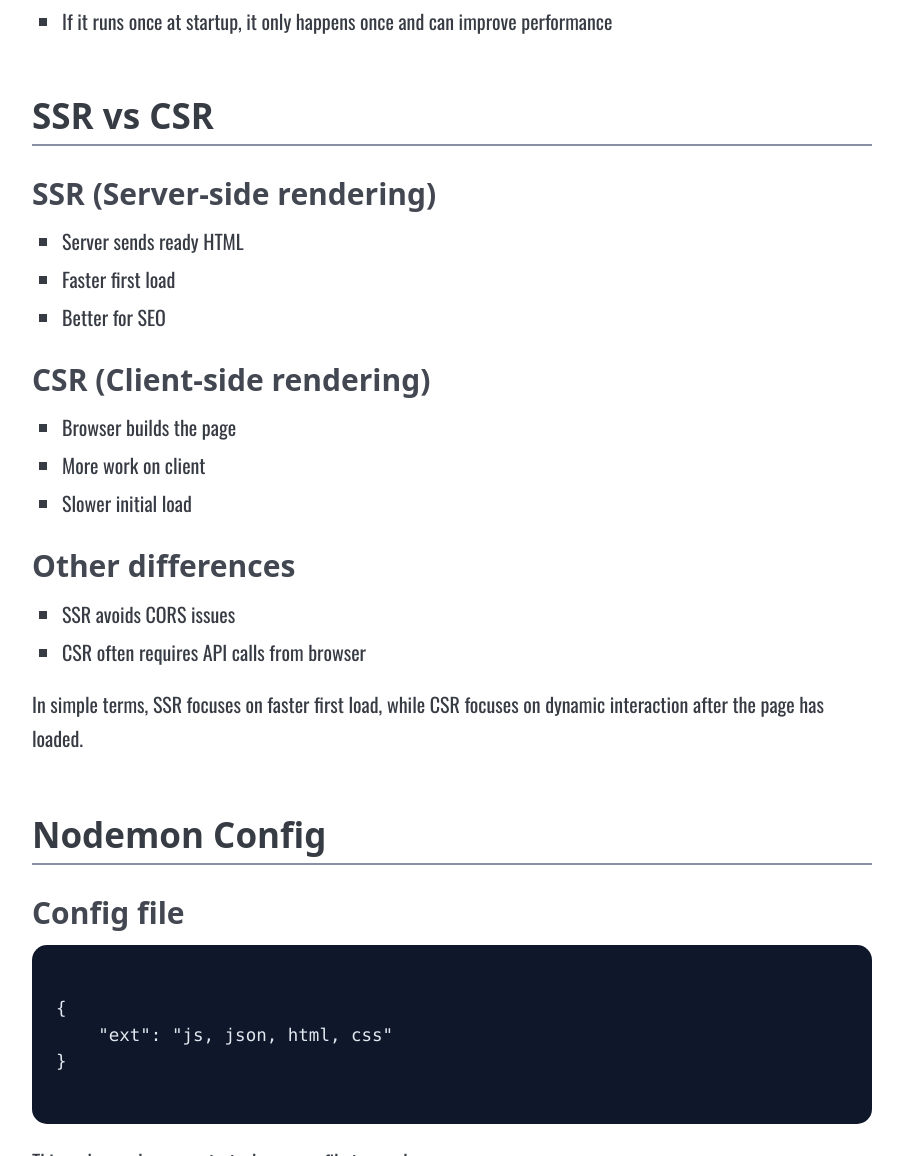
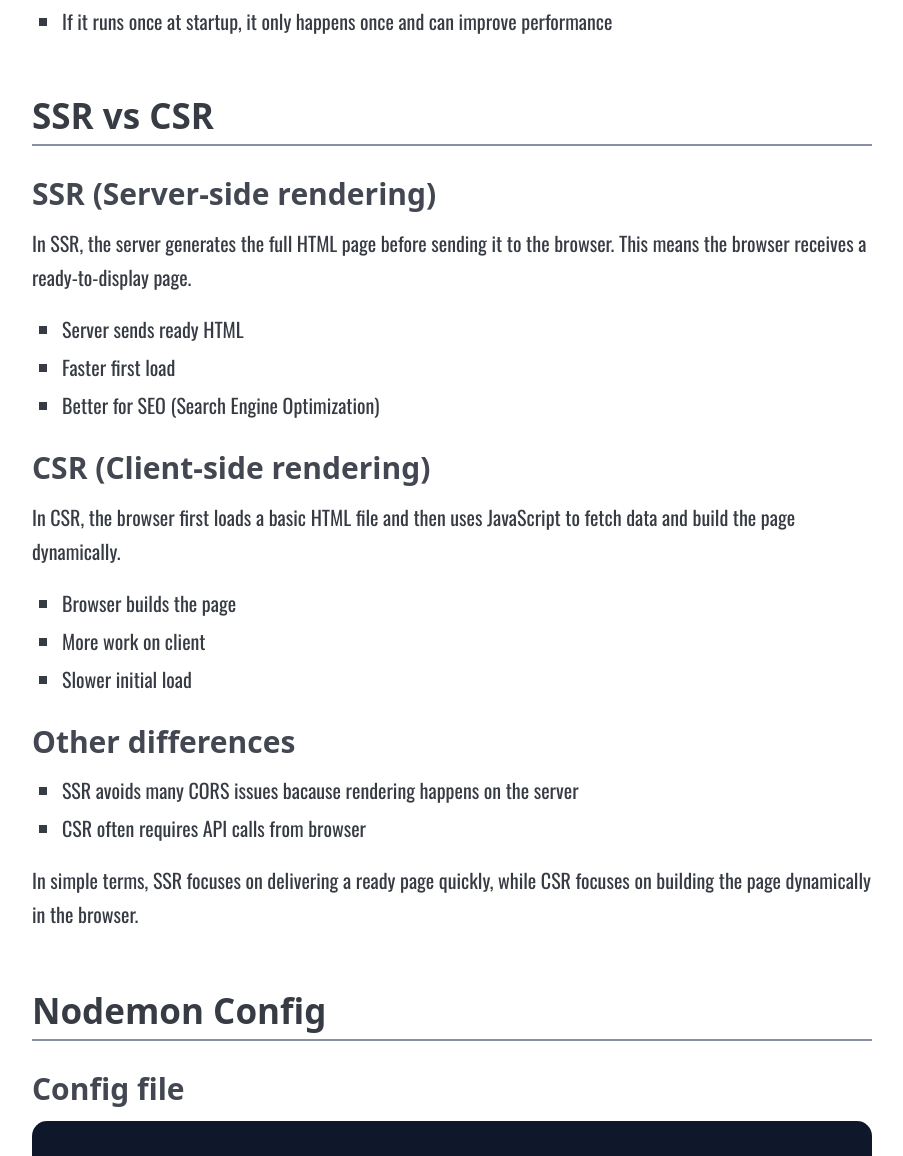
Before and after one commit to Krelle25/Mandatory-I, a Node server app: page /documentation/day-seven in a window 1280 px wide. Shown: the part 5344-6500 px from the top of the page, without its empty margins (368-1271 px from the left). Run offline with Node 20, Linux system fonts and the light colour scheme; some libraries are stand-ins or nearby versions.

Commit message:
Added explaination on what SSR/CSR is

```diff
--- a/views/documentation/day-seven.ejs
+++ b/views/documentation/day-seven.ejs
@@ -168,13 +168,21 @@ app.get('/about', (req, res) => {
                 <h2>SSR vs CSR</h2>
 
                 <h3>SSR (Server-side rendering)</h3>
+                <p>
+                    In SSR, the server generates the full HTML page before sending it to the browser.
+                    This means the browser receives a ready-to-display page.
+                </p>
+
                 <ul>
                     <li>Server sends ready HTML</li>
                     <li>Faster first load</li>
-                    <li>Better for SEO</li>
+                    <li>Better for SEO (Search Engine Optimization)</li>
                 </ul>
 
                 <h3>CSR (Client-side rendering)</h3>
+                <p>
+                    In CSR, the browser first loads a basic HTML file and then uses JavaScript to fetch data and build the page dynamically.
+                </p>
                 <ul>
                     <li>Browser builds the page</li>
                     <li>More work on client</li>
@@ -183,11 +191,14 @@ app.get('/about', (req, res) => {
 
                 <h3>Other differences</h3>
                 <ul>
-                    <li>SSR avoids CORS issues</li>
+                    <li>SSR avoids many CORS issues bacause rendering happens on the server</li>
                     <li>CSR often requires API calls from browser</li>
                 </ul>
 
-                <p>In simple terms, SSR focuses on faster first load, while CSR focuses on dynamic interaction after the page has loaded.</p>
+                <p>
+                    In simple terms, SSR focuses on delivering a ready page quickly,
+                    while CSR focuses on building the page dynamically in the browser.
+                </p>
             </section>
 
             <section class="doc-section">
```
